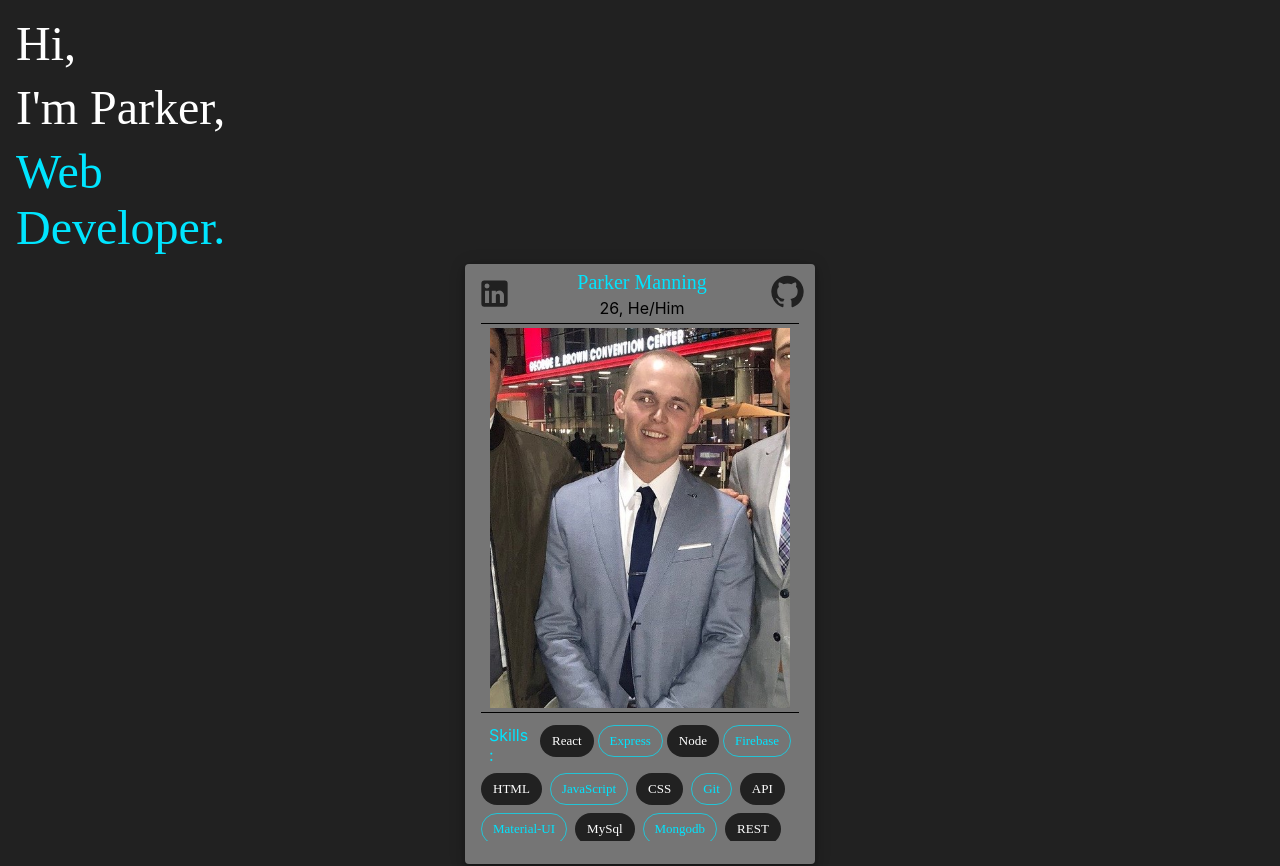
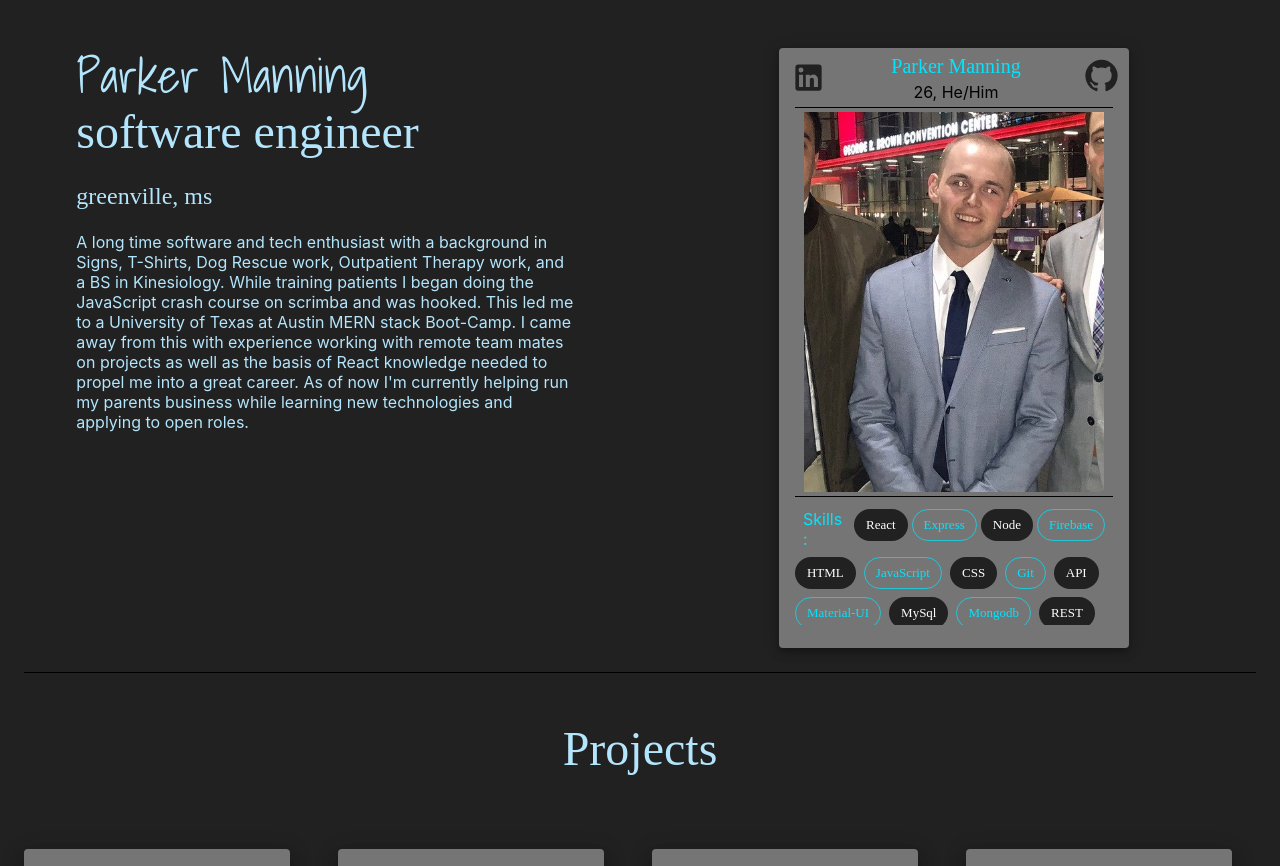
Before and after one commit to ParkerM2/revisedportfolio, a React (Create React App) app: page / in a window 1280 px wide. Shown: the top 866 px of the page. Built offline with nearby package versions, Linux system fonts and the light colour scheme.

Commit message:
updated layout, with about me section

```diff
--- a/public/index.html
+++ b/public/index.html
@@ -5,6 +5,9 @@
     <link rel="icon" href="%PUBLIC_URL%/user.png" />
     <meta name="viewport" content="width=device-width, initial-scale=1" />
     <meta name="theme-color" content="#000000" />
+    <link rel="preconnect" href="https://fonts.googleapis.com">
+    <link rel="preconnect" href="https://fonts.gstatic.com" crossorigin>
+    <link href="https://fonts.googleapis.com/css2?family=Shadows+Into+Light&display=swap" rel="stylesheet">
     <meta
       name="description"
       content="Parker Manning, Web Dev, life-long learner."
--- a/src/components/AboutSection/AboutSection.js
+++ b/src/components/AboutSection/AboutSection.js
@@ -12,7 +12,7 @@ import {
     Stack,
     FormControlLabel,
     Container,
-
+    Divider,
 } from '@mui/material';
 import { Box } from '@mui/system';
 import ProfileCard from '../ProfileCard/ProfileCard';
@@ -58,24 +58,24 @@ export default function AboutSection() {
             paddingBottom: '5vh',
         }}
         >
-            <Grid container padding={2} spacing={1}>
-                <Grid item xs={8} lg={12}>
-                    <Typography color="primary.contrastText" variant="h3">Hi,</Typography>
+            <Grid container paddingLeft={3} paddingRight={3} paddingTop={6} spacing={3} justifyContent="space-around">
+                <Grid item xs={12} md={5} lg={5}>
+                    <Typography color="#b3e5fc" variant="h3" fontFamily="Shadows Into Light">Parker Manning</Typography>
+                    <Typography color="#b3e5fc" variant="h3">software engineer</Typography>
+                    <br></br>
+                    <Typography color="#b3e5fc" variant="h5">greenville, ms</Typography>
+                    <br></br>
+                    <Typography color="#b3e5fc" variant="h7">A long time software and tech enthusiast with a background in Signs, T-Shirts, Dog Rescue work, Outpatient Therapy work, and a BS in Kinesiology. While training patients I began doing the JavaScript crash course on scrimba and was hooked. This led me to a University of Texas at Austin MERN stack Boot-Camp. I came away from this with experience working with remote team mates on projects as well as the basis of React knowledge needed to propel me into a great career. As of now I'm currently helping run my parents business while learning new technologies and applying to open roles.</Typography>
                 </Grid>
-                <Grid item xs={8} lg={12}>
-                    <Typography color="primary.contrastText" variant="h3">I'm Parker,</Typography>
-                </Grid>
-                <Grid item xs={8} lg={3}>
-                    <Typography color="secondary.main" variant="h3">Web Developer.</Typography>
-                </Grid>
-                <Grid item lg={12} md={12} xs={12}>
+                <Grid item xs={12} md={5} lg={5}>
                     <ProfileCard />
                 </Grid>
                 <Grid item lg={12} xs={12} md={12}>
-                    <Typography paddingTop={10} paddingBottom={6} align="center" color="secondary.main" variant="h3"> Projects </Typography>
+                    <Divider color="black"/>
+                    <Typography paddingTop={6} paddingBottom={6} align="center" color="#b3e5fc" variant="h3"> Projects </Typography>
                 </Grid>
                 <Grid flexDirection="row" container justifyContent="space-around" padding={3} spacing={6}>
-                    <Grid item lg={3} xs={12} >
+                    <Grid item lg={3} xs={12} md={5} sm={8} >
                         <ProjectCard
                             title="Social Media Site"
                             subheader="React, Node, Firebase, JavaScript, MUI"
@@ -90,7 +90,7 @@ export default function AboutSection() {
                             padding={thingPadding}
                         />
                     </Grid>
-                    <Grid item lg={3} xs={12} >
+                    <Grid item lg={3} xs={12} md={5} sm={8} >
                         <ProjectCard
                             title="Manning Signs"
                             subheader="React, Node, Firebase, JavaScript, MUI"
@@ -105,20 +105,20 @@ export default function AboutSection() {
                             padding={.6}
                         />
                     </Grid>
-                    <Grid item lg={3} xs={12} >
+                    <Grid item lg={3} xs={12} md={5} sm={8} >
                         <ProjectCard
                             title="OFA Crypto"
                             subheader={techUsedCrypto}
                             alt="Crypto-Site Image"
                             mainPic='https://github.com/ParkerM2/Crypto-Site/blob/main/src/images/home-screen.PNG?raw=true'
                             about={aboutCryptoSite}
-                            techStack={techUsedThings}
+                            techStack={techUsedCrypto}
                             githubLink={githubLinkCryptoSite}
                             siteLink={siteLinkCryptoSite}
                             padding={6.5}
                         />
                     </Grid>
-                    <Grid item lg={3} xs={12} >
+                    <Grid item lg={3} xs={12} md={5} sm={8} >
                         <ProjectCard
                             title="Covid Tracker"
                             subheader={techUsedVueCovid}
--- a/src/components/ProjectCard/ProjectCard.js
+++ b/src/components/ProjectCard/ProjectCard.js
@@ -89,7 +89,7 @@ export default function ProjectCard({title, subheader, alt, mainPic, about, tech
       </CardActions>
       <Collapse in={expanded} timeout="auto" unmountOnExit>
         <CardContent autoFocus>
-          <Typography padding={2} align="left" variant="h5"><b>Technologies used :</b> {techStack}</Typography>
+          <Typography color="" padding={2} align="left" variant="h5"><b>Technologies used :</b> {techStack}</Typography>
           <Divider color="primary.light" />
           {firebase ? (
             <Typography paddingTop={4} align="left" paragraph>
@@ -100,7 +100,7 @@ export default function ProjectCard({title, subheader, alt, mainPic, about, tech
             )
           }
           {TLDRFirebase ? (
-             <Typography color="secondary.dark" variant="h7">
+             <Typography color="#b3e5fc" variant="h7">
             TLDR: {TLDRFirebase}
           </Typography>
           ) : (
```
